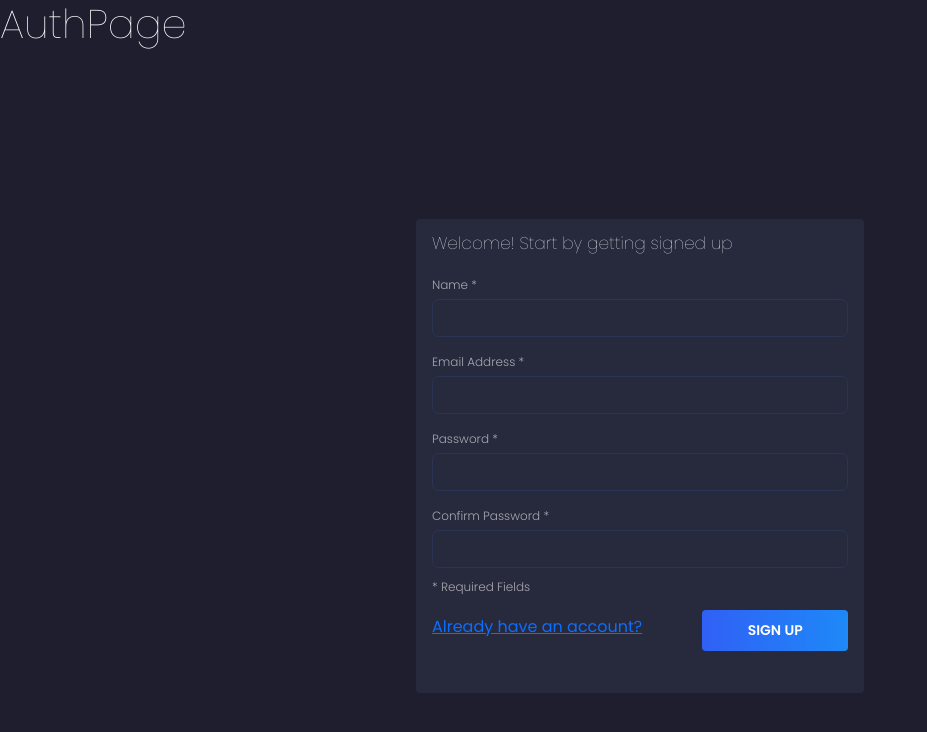
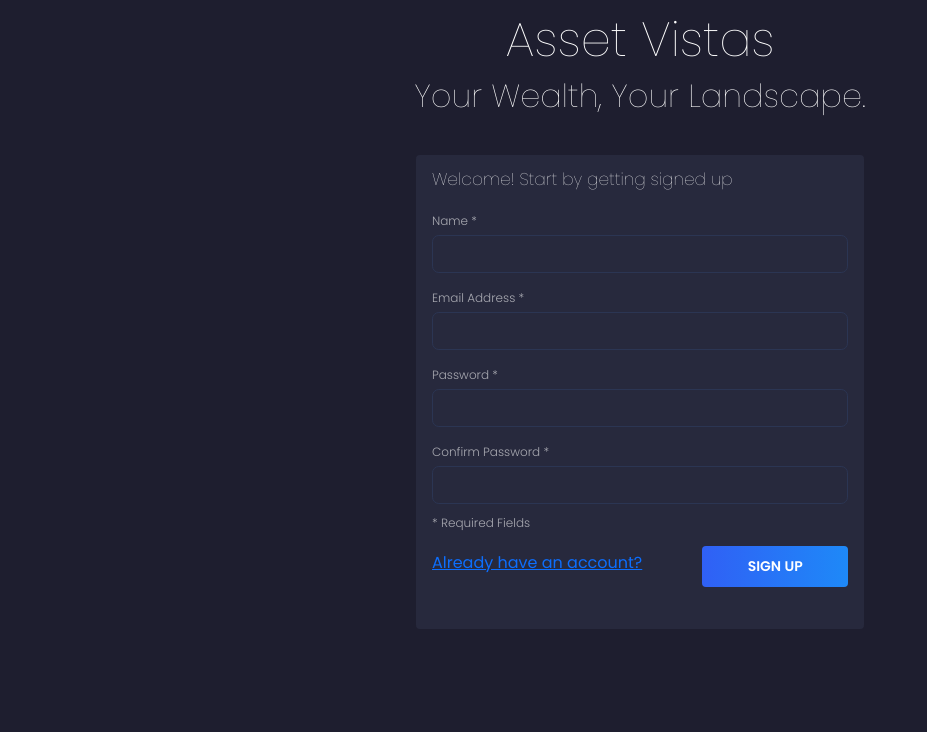
Before and after one commit to louraff/asset-vistas, a React (Create React App) app: page /signup in a window 1280 px wide. Shown: the top 732 px of the page, without its empty margins (0-927 px from the left). Built offline with nearby package versions, Linux system fonts and the light colour scheme.

Commit message:
added website name and pie chart transition

```diff
--- a/src/Visuals/PieChart.js
+++ b/src/Visuals/PieChart.js
@@ -27,12 +27,10 @@ export default function PieChart({data, width=300, height=300, user, portfolio,
 
         const totalValue = Object.values(data).reduce((acc, value) => acc + value, 0); // Calculate the total value
 
-
-        svg.selectAll('mySlices')
+        let path = svg.selectAll('mySlices')
             .data(data_ready)
             .enter()
             .append('path')
-            .attr('d', arcGenerator)
             .attr('fill', d => colorScale(d.data[0]))
             .attr('stroke', '')
             .style('stroke-width', '0px')
@@ -50,6 +48,17 @@ export default function PieChart({data, width=300, height=300, user, portfolio,
                     .duration(500)
                     .style("opacity", 0);
             });
+
+        path.transition()
+            .duration(1000)
+            .attrTween('d', function(d) {
+                var i = d3.interpolate(d.startAngle+0.1, d.endAngle);
+                return function(t) {
+                    d.endAngle = i(t);
+                    return arcGenerator(d)
+                }
+            });
+
     }, [data]);
 
     return <svg className="actual-donut" ref={ref} />
--- a/src/components/AssetTable/AssetTable.jsx
+++ b/src/components/AssetTable/AssetTable.jsx
@@ -192,10 +192,11 @@ async function fetchAssetPrices(assetTicker) {
 
   return (
     <div className="asset-parent-table">
+      <h4 className="asset-header">My Assets</h4>
     <div className='asset-table-container'>
       <div className='table-group'>
 
-      <h4 className="asset-header">My Assets</h4>
+      {/* <h4 className="asset-header">My Assets</h4> */}
     <div className="table-container">
       <DataGrid
 
--- a/src/components/LoginForm/LoginForm.jsx
+++ b/src/components/LoginForm/LoginForm.jsx
@@ -35,6 +35,11 @@ export default function LoginForm({ setUser }) {
 
   return (
     <div className="login-parent">
+      <div className="login-headers">
+      <h1 className="login">Asset Vistas</h1>
+      <h2 className="login">Your Wealth, Your Landscape.</h2>
+      {/* <p className="login">Experience a new perspective on asset management with Asset Vistas</p> */}
+      </div>
     <div className="login-form-container">
       <form autoComplete="off" onSubmit={handleSubmit}>
         <div className="form-group">
--- a/src/components/SignUpForm/SignUpForm.jsx
+++ b/src/components/SignUpForm/SignUpForm.jsx
@@ -41,6 +41,11 @@ export default function SignUpForm({ setUser }) {
 
   return (
     <div className="login-parent">
+       <div className="login-headers">
+      <h1 className="login">Asset Vistas</h1>
+      <h2 className="login">Your Wealth, Your Landscape.</h2>
+      {/* <p className="login">Experience a new perspective on asset management with Asset Vistas</p> */}
+      </div>
       <div className="login-form-container">
         <h4 className="login-header">Welcome! Start by getting signed up</h4>
         <form autoComplete="off" onSubmit={handleSubmit}>
--- a/src/components/css/AssetTable.css
+++ b/src/components/css/AssetTable.css
@@ -182,15 +182,13 @@
 }
 
 .asset-header {
-  padding-bottom: 1vmin;
-  height: 10%;
+  padding-bottom: 1.1vmin;
   width: 70%;
-  margin-bottom: 1vmin;
   font-size: 0.9rem;
   line-height: 1.2;
   font-weight: 200;
   color: hsla(0,0%,100%,.6);
-  margin-left: -3vmin;
+  margin-left: 0.5vmin;
   margin-top: 0.5vmin;
 }
 
--- a/src/components/css/LoginForm.css
+++ b/src/components/css/LoginForm.css
@@ -6,6 +6,7 @@
   min-width: 100vh;
   grid-column-start: 1;
   grid-column-end: 3;
+  flex-direction: column;
 }
 
 .login-form-container {
@@ -23,6 +24,27 @@
   min-width: 35%;
   flex-direction: column;
   justify-content: center;
+}
+
+h1.login {
+  font-size: 3rem;
+    color: #fff;
+    font-weight: 100;
+}
+
+h2.login {
+  font-size: 2rem;
+  color: #fff;
+  font-weight: 100;
+}
+
+div.login-headers {
+  display: flex;
+    flex-direction: column;
+    align-items: center;
+    justify-content: center;
+    margin-top: -20vmin;
+    margin-bottom: 4vmin;
 }
 
 .form-group {
--- a/src/pages/App/App.css
+++ b/src/pages/App/App.css
@@ -25,13 +25,13 @@
   transition: margin-left 1s ease-in-out;
 }
 
-.sidebar-open .main-content {
+.sidebar-closed .main-content {
   /* styles for when the sidebar is open */
-  margin-left: -150px;
+  margin-left: -163px;
 
 }
 
-.sidebar-closed .main-content {
+.sidebar-open .main-content {
   /* styles for when the sidebar is closed */
   width: calc(100% + 250px);
 
@@ -137,7 +137,7 @@ h3.assets {
     justify-content: space-between;
     gap: 1rem;
     margin-right: 1vmin;
-    width: calc(100% - 5.4vmin);
+    width: calc(100% - 4.4vmin);
     height: 17vmin;
     grid-row: 2/3;
     grid-column: 1/3;
@@ -161,10 +161,11 @@ h2.card-title-main {
   color: #fff
 }
 .row {
-  display: flex;
-  flex-wrap: wrap;
+  /* display: flex; */
+  /* flex-wrap: wrap;
   margin-right: 3vmin;
-  margin-left: -15px;
+  margin-left: -15px; */
+  width: calc(100% + 1vmin);
   grid-column-start: 1;
   grid-column-end: 3;
 }
@@ -231,7 +232,7 @@ h5.card-categoryy {
   justify-content: space-between;
   gap: 1rem;
   margin-right: 1vmin;
-  width: calc(100% - 3vmin);
+  width: calc(100% - 2vmin);
   grid-row: 3/4;
   grid-column: 1/3;
   height: 35.5vmin;
--- a/src/pages/App/App.jsx
+++ b/src/pages/App/App.jsx
@@ -3,7 +3,7 @@ import './App.css';
 import '../../components/css/Dashboard.css'
 
 // React Components
-import { useState } from 'react'
+import { useState, useEffect } from 'react'
 
 // Router
 import { Routes, Route } from 'react-router-dom'
@@ -30,7 +30,13 @@ export default function App() {
   const [highestLossAsset, setHighestLossAsset] = useState({});
   const [numAssets, setNumAssets] = useState(0);
 
+  const localStorageSidebarState = localStorage.getItem('isSidebarOpen');
+
   const [isSidebarOpen, setIsSidebarOpen] = useState(true);
+
+  useEffect(() => {
+    localStorage.setItem('isSidebarOpen', isSidebarOpen);
+  }, [isSidebarOpen]);
 
   return (
 
--- a/src/pages/AuthPage/AuthPage.jsx
+++ b/src/pages/AuthPage/AuthPage.jsx
@@ -4,7 +4,6 @@ import SignUpForm from "../../components/SignUpForm/SignUpForm";
 export default function AuthPage({setUser}) {
   return (
     <main>
-    <h1>AuthPage</h1>
     <SignUpForm setUser={setUser}/>
     <LoginForm setUser={setUser}/>
     </main>
--- a/src/pages/Dashboard/Dashboard.jsx
+++ b/src/pages/Dashboard/Dashboard.jsx
@@ -295,9 +295,8 @@ const calculateNumberOfAssets = (assets) => {
         <h3 className="donut">Sector Allocation Overview</h3>
         <PieChart data={sectorAllocations} />
       </div>
-     {/* <div className="asset-table asset-table-dashboard"> */}
-      {/* <div className="asset-dash-container"> */}
-     {/* <h3 className="assets">My Assets</h3> */}
+
+
      <AssetTable
             portfolio={portfolio}
             updateAsset={updateAsset}
@@ -308,6 +307,5 @@ const calculateNumberOfAssets = (assets) => {
           />
           </div>
       </div>
-    // </div>
     )
   }
```
Lines whose indentation alone changed are shown as unchanged.
